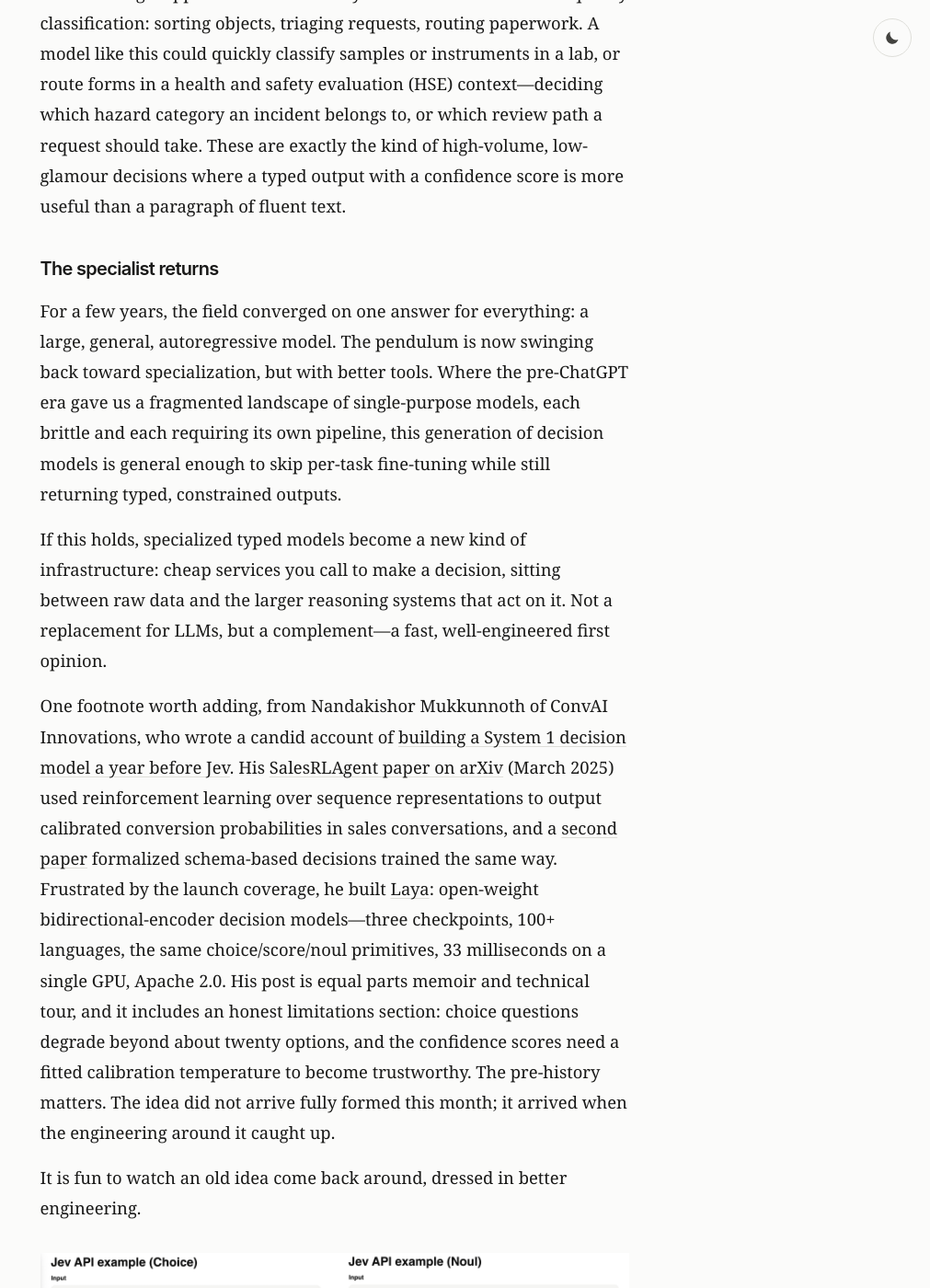
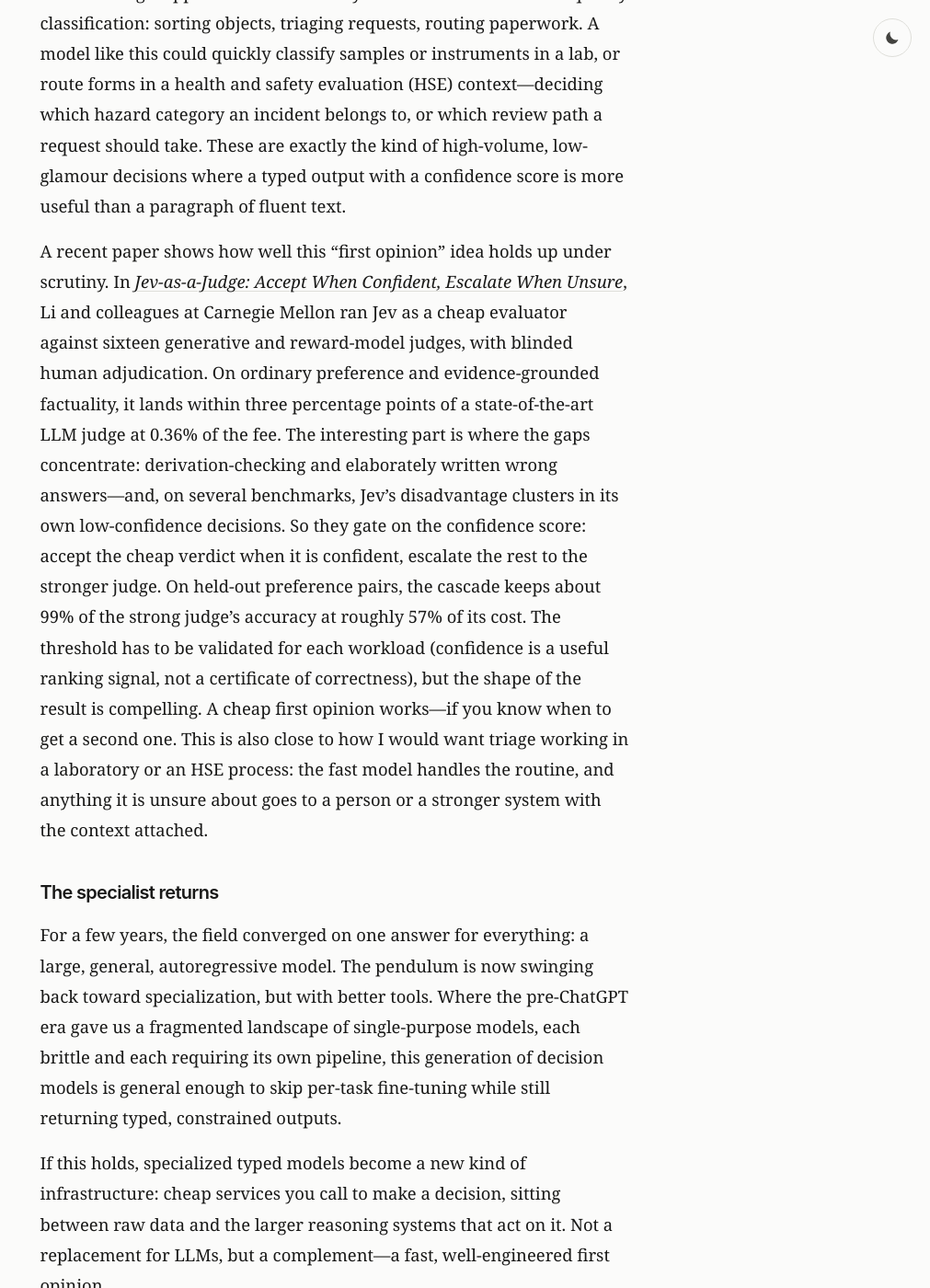
Before and after one commit to pgg1610/personal_blog, a Jekyll site: the page built from _posts/2026-09-27-decision-models.md, in a window 1280 px wide and 1400 px high, scrolled down 3526 px. Shown: the whole window at 92% size, without its empty margins (269-1280 px from the left). Built offline with Jekyll 4.4.1, drawn with Linux system fonts in a browser that asks for light colours; some of the changed text lies outside the part shown.

Commit message:
Add Jev-as-a-Judge cascade evidence to decision models post

```diff
--- a/_posts/2026-09-27-decision-models.md
+++ b/_posts/2026-09-27-decision-models.md
@@ -40,6 +40,8 @@
 
 The same logic applies in the laboratory. A lot of scientific work is quietly classification: sorting objects, triaging requests, routing paperwork. A model like this could quickly classify samples or instruments in a lab, or route forms in a health and safety evaluation (HSE) context—deciding which hazard category an incident belongs to, or which review path a request should take. These are exactly the kind of high-volume, low-glamour decisions where a typed output with a confidence score is more useful than a paragraph of fluent text.
 
+A recent paper shows how well this "first opinion" idea holds up under scrutiny. In [*Jev-as-a-Judge: Accept When Confident, Escalate When Unsure*](https://arxiv.org/abs/2609.26550), Li and colleagues at Carnegie Mellon ran Jev as a cheap evaluator against sixteen generative and reward-model judges, with blinded human adjudication. On ordinary preference and evidence-grounded factuality, it lands within three percentage points of a state-of-the-art LLM judge at 0.36% of the fee. The interesting part is where the gaps concentrate: derivation-checking and elaborately written wrong answers—and, on several benchmarks, Jev's disadvantage clusters in its own low-confidence decisions. So they gate on the confidence score: accept the cheap verdict when it is confident, escalate the rest to the stronger judge. On held-out preference pairs, the cascade keeps about 99% of the strong judge's accuracy at roughly 57% of its cost. The threshold has to be validated for each workload (confidence is a useful ranking signal, not a certificate of correctness), but the shape of the result is compelling. A cheap first opinion works—if you know when to get a second one. This is also close to how I would want triage working in a laboratory or an HSE process: the fast model handles the routine, and anything it is unsure about goes to a person or a stronger system with the context attached.
+
 ## The specialist returns
 
 For a few years, the field converged on one answer for everything: a large, general, autoregressive model. The pendulum is now swinging back toward specialization, but with better tools. Where the pre-ChatGPT era gave us a fragmented landscape of single-purpose models, each brittle and each requiring its own pipeline, this generation of decision models is general enough to skip per-task fine-tuning while still returning typed, constrained outputs.
@@ -58,4 +60,4 @@
 
 ---
 
-*Further watching and reading: [Sebastian Raschka on Jev and generalization](https://sebastianraschka.com/blog/2026/jev-classification-generalization.html), [Simon Willison on decision models](https://simonwillison.net/2026/Sep/21/jev/), [ThePrimeagen trying Jev](https://www.youtube.com/watch?v=FQNftquDDaI), [Caleb writes Codes explaining Jev in 7 minutes](https://www.youtube.com/watch?v=vj7hysh0mOI), [FireShip on the model that removed language](https://www.youtube.com/watch?v=TbkUKCm3CHQ). Sean Goedecke's series—[structured output is interesting again](https://www.seangoedecke.com/jev-means-structured-output-is-interesting-again/), [two techniques for working with System One models](https://www.seangoedecke.com/two-techniques-for-working-with-system-one-models/), and [how System One models can train their own replacements](https://www.seangoedecke.com/system-one-models-can-train-their-own-replacements/)—shaped much of the middle section. Open-source cousins worth knowing: [Laya](https://github.com/NandhaKishorM/laya) (with [the story of building it](https://laya.convaiinnovations.com/)), [Contrastive Language Models](https://github.com/Contrastive-LM/CLM), and [GLiNER2.5-Decide](https://x.com/george_onx/status/2103189119891624205).*
+*Further watching and reading: [Sebastian Raschka on Jev and generalization](https://sebastianraschka.com/blog/2026/jev-classification-generalization.html), [Simon Willison on decision models](https://simonwillison.net/2026/Sep/21/jev/), [Jev-as-a-Judge on arXiv](https://arxiv.org/abs/2609.26550), [ThePrimeagen trying Jev](https://www.youtube.com/watch?v=FQNftquDDaI), [Caleb writes Codes explaining Jev in 7 minutes](https://www.youtube.com/watch?v=vj7hysh0mOI), [FireShip on the model that removed language](https://www.youtube.com/watch?v=TbkUKCm3CHQ). Sean Goedecke's series—[structured output is interesting again](https://www.seangoedecke.com/jev-means-structured-output-is-interesting-again/), [two techniques for working with System One models](https://www.seangoedecke.com/two-techniques-for-working-with-system-one-models/), and [how System One models can train their own replacements](https://www.seangoedecke.com/system-one-models-can-train-their-own-replacements/)—shaped much of the middle section. Open-source cousins worth knowing: [Laya](https://github.com/NandhaKishorM/laya) (with [the story of building it](https://laya.convaiinnovations.com/)), [Contrastive Language Models](https://github.com/Contrastive-LM/CLM), and [GLiNER2.5-Decide](https://x.com/george_onx/status/2103189119891624205).*
```
